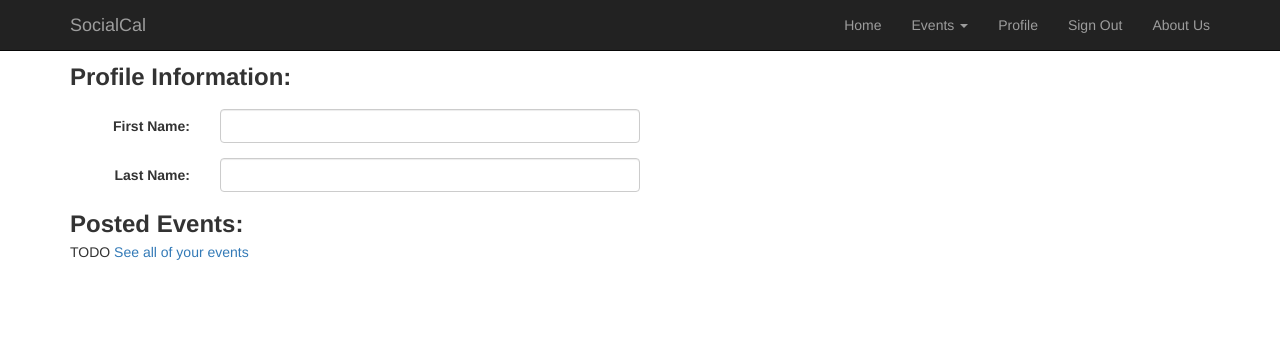
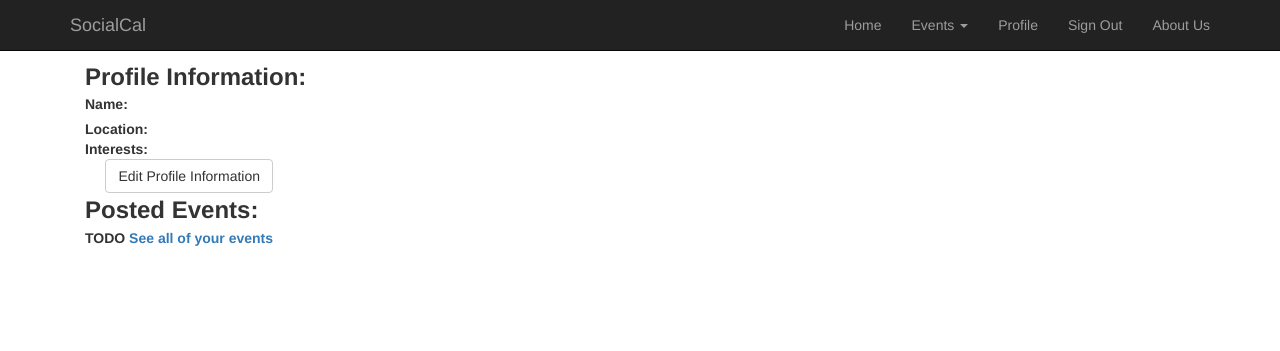
Before and after one commit to rjc59/SocialCal, a Python web app: template templates/profile.html in a window 1280 px wide. Shown: the top 351 px of the page. Run offline with Jinja, Linux system fonts and the light colour scheme; the template is opened without the code that fills it: most values are stand-ins (such as "Sample title", 1, 10 or a date in 2020); some libraries are stand-ins or nearby versions.

Commit message:
Edited Profile Page
Still pretty minimal page, gonna look at that first assignment he gave
us with the cow clicker to see if there is a way to blobstore and
avatar/profile image for each user.

```diff
--- a/templates/profile.html
+++ b/templates/profile.html
@@ -1,40 +1,61 @@
 {% extends "_base.html" %}
 {% block bodycontent %}
-<<<<<<< HEAD
 <body>
 	<br><br><br>
 	{% if user_email %}
-	<div class = "container">
-		<form role = "form" method="post" class="form-horizontal col-md-6" action="/"> <!--Need to process the information-->
-			<div class="form-group text-left"><he5>Profile Information:</he5></div>
-			<div class="row">
-				<div class="form-group">
-					<label for: "summary" class="control-label col-lg-3 text-left">First Name: </label>
-					<div class="col-lg-9">
-						<input type="text" class="form-control" name="first" maxlength=35 required>
+	<div class= "container">
+		<div class = "container col-lg-6">
+			<div class="text-left"><he5>Profile Information:</he5></div>
+				<!--
+					Here is here we need to retrieve the current users profile information and display it, i created a way to edit it.
+				-->
+				<label class="control-label">Name:</label><br>
+				<label class="control-label">Location:<br>
+				<label class="control-label">Interests:<br>
+
+			<a class="btn btn-default pull-right" href="#editprofile" data-toggle="modal" text-decoration=none>Edit Profile Information</a>
+			<br>
+			<div class="text-left"><he5>Posted Events:</he5></div>
+			TODO
+			<a href = "http://localhost:8080/list?search={{user_email}}"> See all of your events </a>
+		</div>
+	</div>
+	<div class="modal fade" id="editprofile" role="dialog">
+		<div class="modal-dialog">
+			<div class="modal-content">
+				<form role = "form" method="post" class="form-horizontal" action="/"> <!--Need to process the information-->
+					<div class="modal-header">
+						<he5>Edit Profile Information</he5>
 					</div>
-				</div>
+					<div class="modal-body">
+						<div class="form-group">
+							<label for: "name" class="col-lg-2 control-label">Name: </label>
+							<div class="col-lg-10">
+								<input type="text" class="form-control" name="name" id="name" value="" maxlength=70 required>
+							</div>
+						</div>
+						<div class="form-group">
+							<label for: "Location" class="col-lg-2 control-label">Location: </label>
+							<div class="col-lg-10">
+								<input type="text" class="form-control" name="location" id="Location" value="" maxlength=35 required>
+							</div>
+						</div>
+						<div class="form-group">
+							<label for: "Interests" class="col-lg-2 control-label">Interests: </label>
+							<div class="col-lg-10">
+								<textarea type="text" class="form-control" name="interests" id="Interests" value="" maxlength=140 required></textarea>
+							</div>
+						</div>
+					</div>
+					<div class="modal-footer">
+						<a class="btn btn-default text-right" data-dismiss="modal">Close</a>
+						<button type="submit" class="btn btn-primary">Submit</button>
+					</div>
+				</form>
 			</div>
-			<div class="row">
-				<div class="form-group">
-					<label for: "summary" class="control-label col-lg-3 text-left">Last Name: </label>
-					<div class="col-lg-9">
-						<input type="text" class="form-control" name="last" maxlength=35 required>
-					</div>
-				</div>
-			</div>
-			<!--
-			<div class="row">
-				<button type="submit" class="btn btn-default">Submit</button>
-			</div>
-			-->
-		</form>
+		</div>
 	</div>
-	<div class = "container">
-		<div class="text-left"><he5>Posted Events:</he5></div>
-		TODO
-		<a href = "http://localhost:8080/list?search={{user_email}}"> See all of your events </a>
-	</div>
+
 	{% else %}
 	<div class = "container">
 		You must be logged in to access this page.
```
Also changed, not shown: 2 other files.
